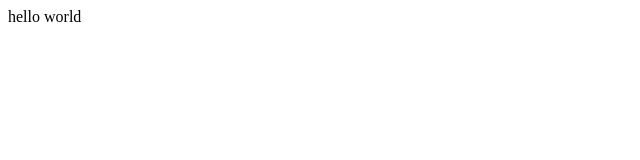
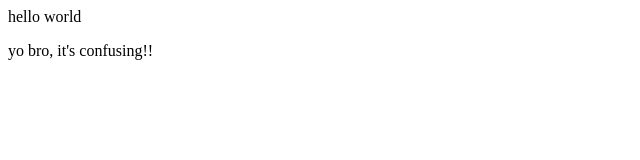
Before and after one commit to Arushi2798/PYTHON_PROJECTS, a plain HTML site: page index.html in a window 1280 px wide. Shown: the whole page, without its empty margins (0-640 px from the left). Drawn offline with Linux system fonts and the light colour scheme.

Commit message:
new paragraph added

```diff
--- a/index.html
+++ b/index.html
@@ -1 +1,4 @@
 <p> hello world </p>
+<p>
+    yo bro, it's confusing!!
+</p>
```
